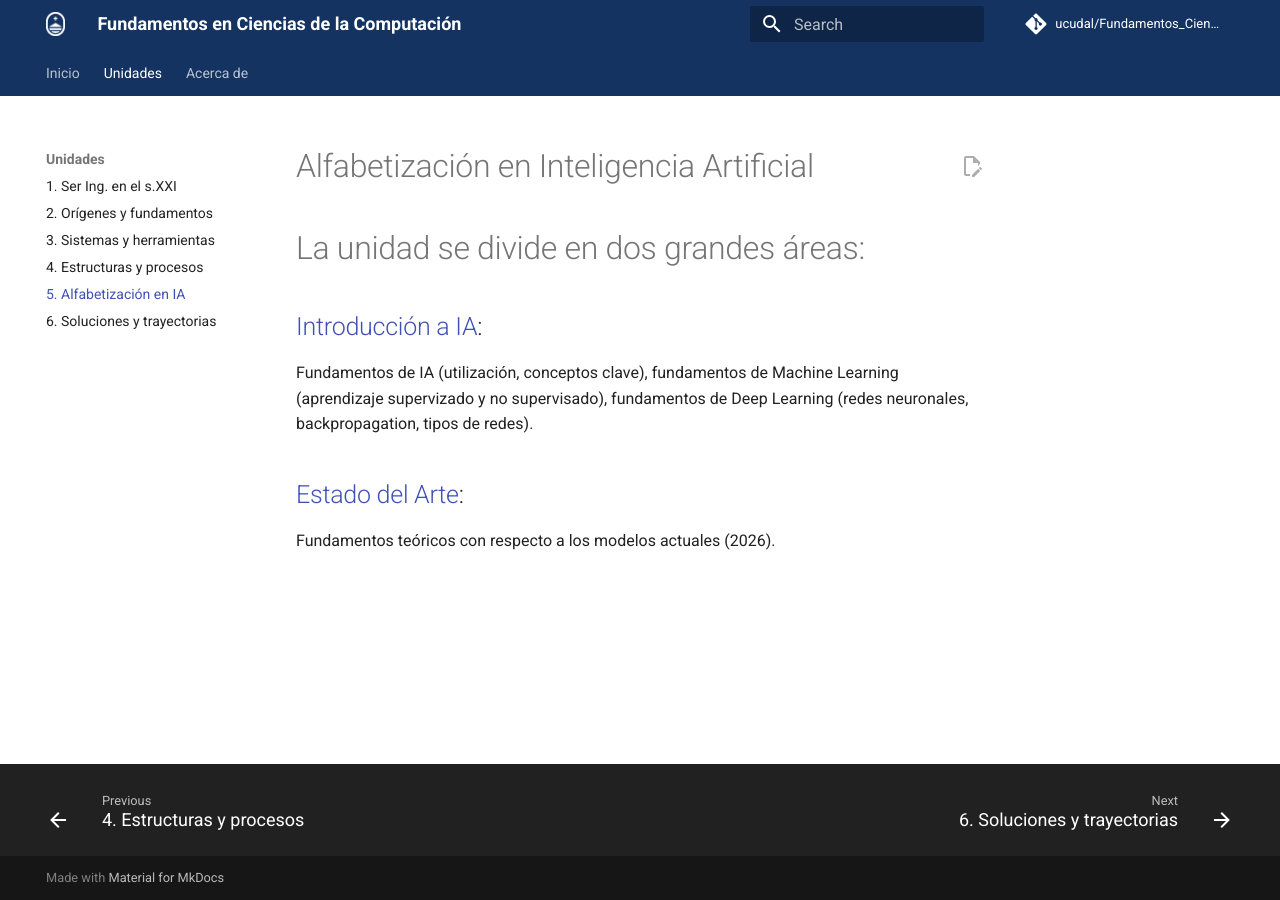
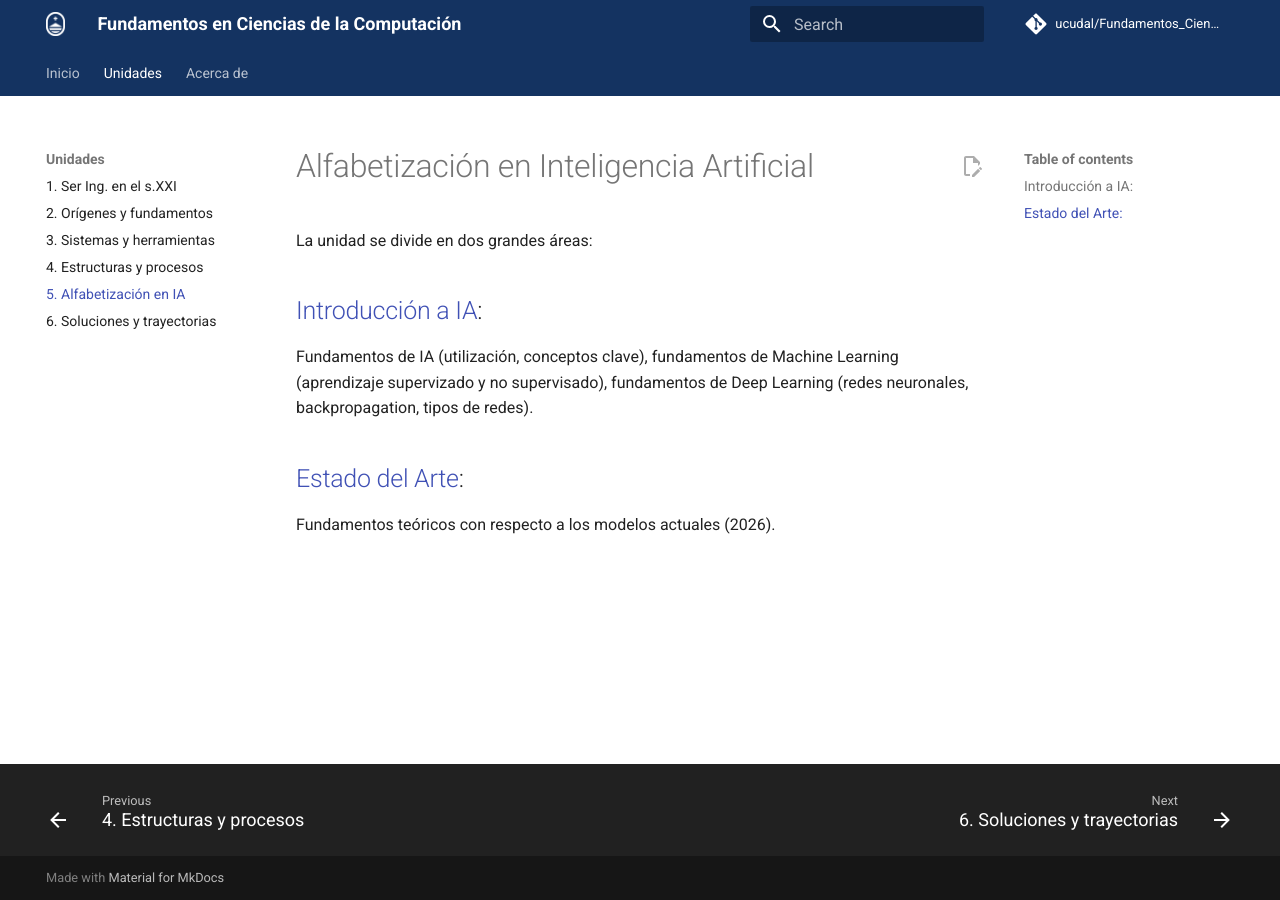
Before and after one commit to ucudal/Fundamentos_Ciencias_Computacion_Conceptos, an MkDocs documentation site: the page built from docs/unidad/5/readme.md, in a window 1280 px wide. Built offline with MkDocs 1.6.1 and Material for MkDocs 9.7.7, drawn with Linux system fonts in a browser that asks for light colours; comment, search, counter and statistics services are not loaded.

```diff
--- a/docs/unidad/5/readme.md
+++ b/docs/unidad/5/readme.md
@@ -1,6 +1,6 @@
 # Alfabetización en Inteligencia Artificial
 
-# La unidad se divide en dos grandes áreas:
+La unidad se divide en dos grandes áreas:
 
 ## [Introducción a IA](Introducción/readme.md):
 
```
